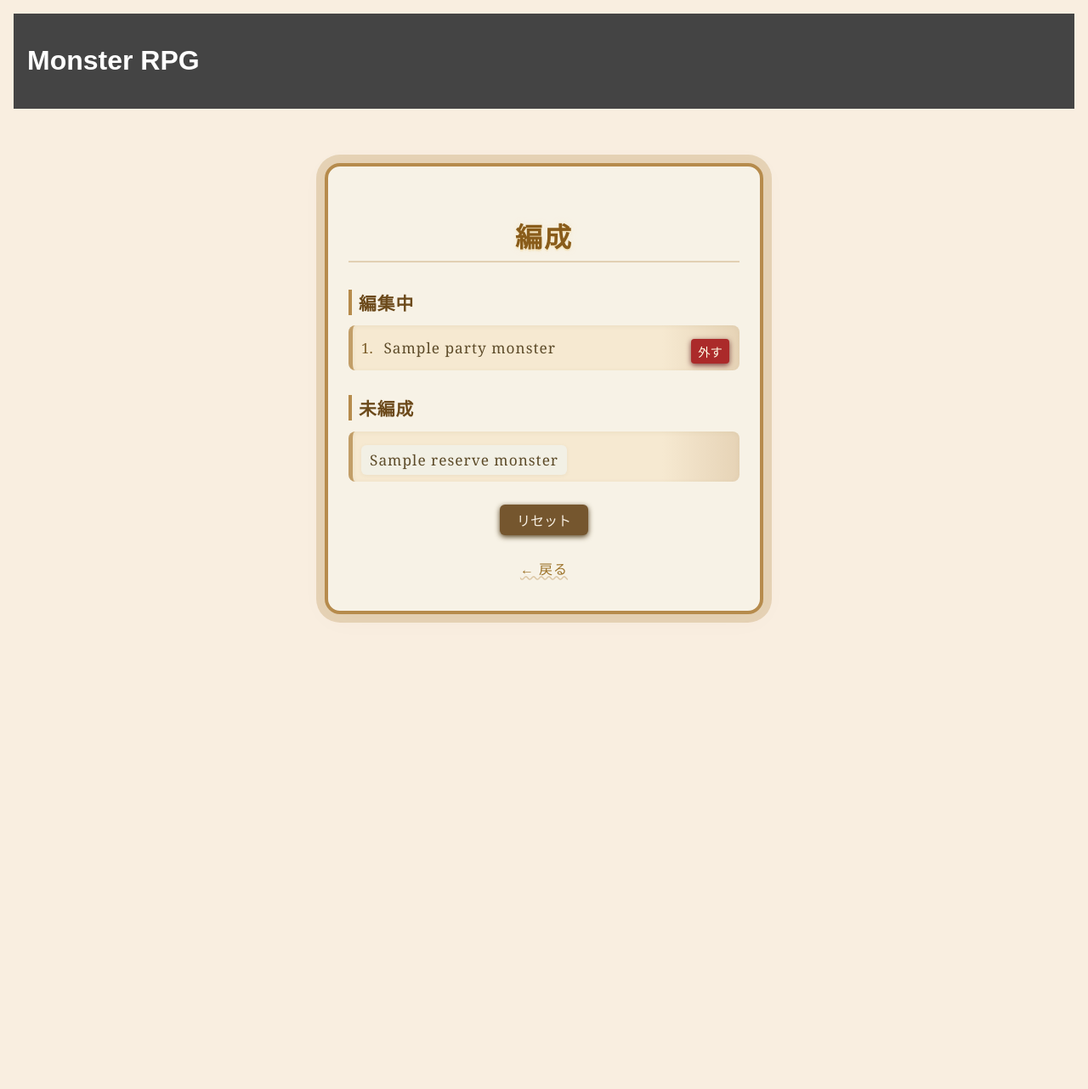
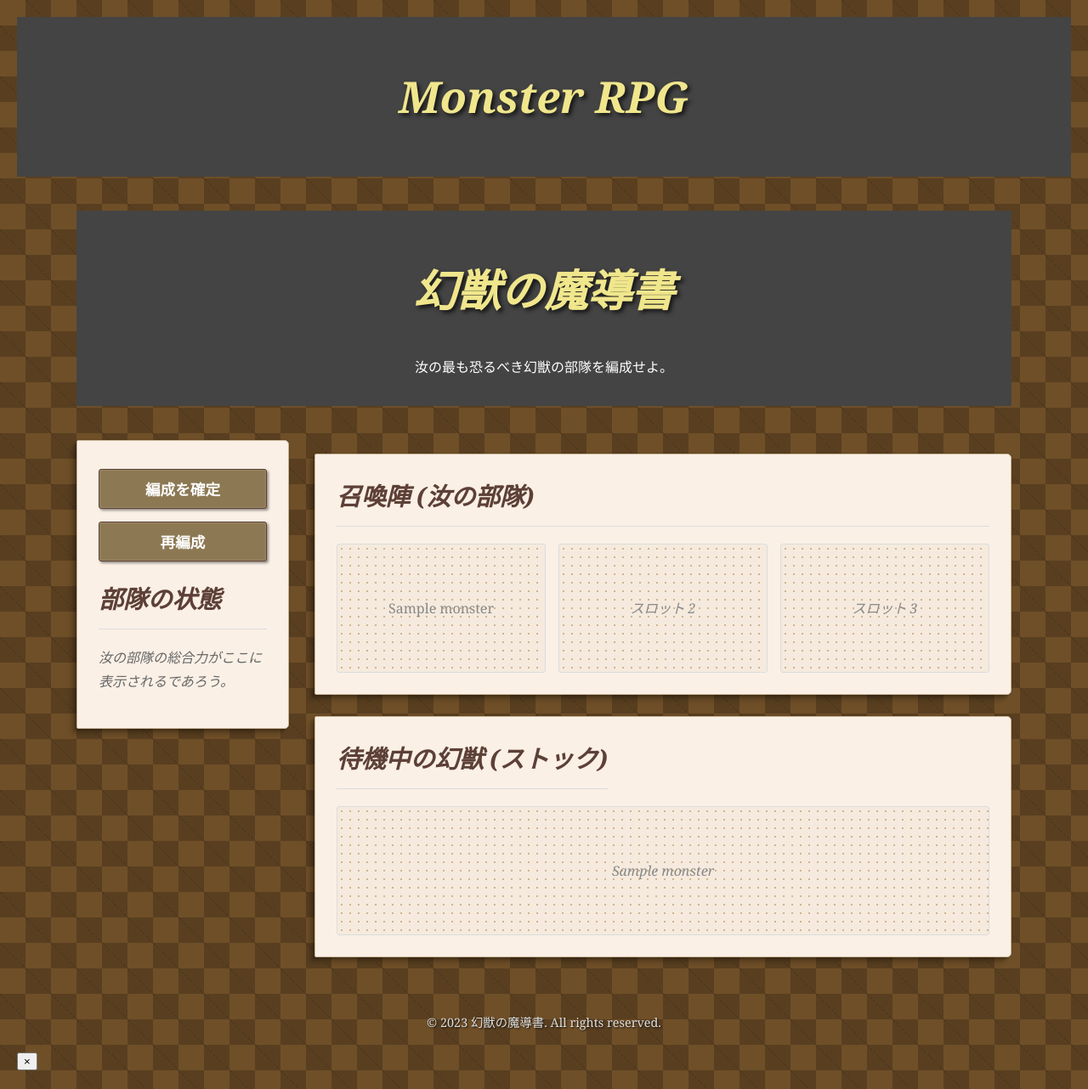
Before and after one commit to bakamarudasi/monster_rpg_project, a Flask app: template backend/src/monster_rpg/templates/formation.html in a window 1280 px wide. Shown: the whole page at 85% size. Before the commit the page ends 733 px from the top, so only its background shows below. Run offline with Flask 3, Linux system fonts and the light colour scheme; the template is opened without the code that fills it: most values are stand-ins (such as "Sample title", 1, 10 or a date in 2020).

Commit message:
Add drag-and-drop formation UI

```diff
--- /dev/null
+++ b/backend/src/monster_rpg/static/party/formation.css
@@ -0,0 +1,121 @@
+/* Formation page styles */
+body {
+    /* wood desk texture background */
+    background-color: #6f4f28;
+    background-image: linear-gradient(45deg, rgba(0,0,0,0.2) 25%, transparent 25%, transparent 75%, rgba(0,0,0,0.2) 75%),
+                      linear-gradient(45deg, rgba(0,0,0,0.2) 25%, transparent 25%, transparent 75%, rgba(0,0,0,0.2) 75%);
+    background-size: 60px 60px;
+    background-position: 0 0, 30px 30px;
+    font-family: Georgia, 'Times New Roman', Times, serif;
+    color: #3c2f2f;
+    line-height: 1.7;
+    margin: 0;
+    padding: 20px;
+    -webkit-user-select: none;
+    user-select: none;
+}
+.container {
+    max-width: 1100px;
+    margin: 0 auto;
+}
+header {
+    text-align: center;
+    margin-bottom: 40px;
+    color: #fff;
+}
+header h1 {
+    font-family: Georgia, 'Times New Roman', Times, serif;
+    font-size: 3.2em;
+    font-weight: bold;
+    font-style: italic;
+    color: #f0e68c;
+    text-shadow: 3px 3px 5px rgba(0,0,0,0.7);
+}
+.book-page {
+    background-color: #faf0e6;
+    border: 1px solid #c8b496;
+    padding: 25px;
+    box-shadow: 0px 0px 2px rgba(0,0,0,0.3),
+                -3px 3px 3px rgba(0,0,0,0.2),
+                -6px 6px 4px rgba(0,0,0,0.1),
+                -9px 9px 5px rgba(0,0,0,0.05);
+    margin-bottom: 25px;
+    border-radius: 2px 5px 5px 2px;
+    position: relative;
+}
+.book-page h2 {
+    font-family: Georgia, 'Times New Roman', Times, serif;
+    font-size: 1.8em;
+    color: #5d4037;
+    border-bottom: 1px solid #dcdcdc;
+    padding-bottom: 10px;
+    margin-top: 0;
+    margin-bottom: 20px;
+    font-weight: bold;
+    font-style: italic;
+}
+.main-grid {
+    display: grid;
+    grid-template-columns: 250px 1fr;
+    gap: 30px;
+}
+.ornate-button {
+    display: block;
+    width: 100%;
+    background-color: #8c7853;
+    border: 1px solid #5d4037;
+    border-radius: 3px;
+    padding: 10px 15px;
+    font-family: Georgia, 'Times New Roman', Times, serif;
+    font-weight: bold;
+    color: #fff;
+    cursor: pointer;
+    text-align: center;
+    font-size: 1.1em;
+    margin-bottom: 15px;
+    box-shadow: inset 0 0 2px rgba(255,255,255,0.4), 2px 2px 3px rgba(0,0,0,0.4);
+    transition: all 0.2s;
+}
+.ornate-button:hover { background-color: #a28d6a; }
+.ornate-button:active { box-shadow: inset 2px 2px 3px rgba(0,0,0,0.4); transform: translateY(1px); }
+.team-slots, .monster-grid { display: grid; gap: 15px; }
+.team-slots { grid-template-columns: repeat(3, 1fr); }
+.monster-grid { grid-template-columns: repeat(auto-fill, minmax(90px, 1fr)); }
+.drop-area {
+    background-color: #f5eadd;
+    border: 1px solid #dcdcdc;
+    background-image: radial-gradient(#d2b48c 1px, transparent 1px);
+    background-size: 10px 10px;
+    min-height: 140px;
+    padding: 5px;
+    border-radius: 3px;
+    display: flex;
+    align-items: center;
+    justify-content: center;
+    text-align: center;
+    color: #888;
+    transition: all 0.3s ease;
+}
+.monster-item { cursor: grab; transition: all 0.2s ease; max-width: 100%; position: relative; }
+.monster-item img {
+    display: block;
+    width: 100%;
+    border: 4px solid #bda072;
+    border-radius: 3px;
+    box-shadow: 2px 2px 5px rgba(0,0,0,0.3);
+    pointer-events: none;
+}
+.monster-item.dragging { opacity: 0.5; transform: rotate(-5deg) scale(0.9); cursor: grabbing; }
+.drop-area.drag-over { background-color: #fdf5e6; border-color: #bda072; box-shadow: inset 0 0 15px #bda072; }
+.monster-placeholder { width: 100%; height: 100%; display:flex; align-items:center; justify-content:center; font-style: italic; }
+footer {
+    margin-top: 40px;
+    text-align: center;
+    font-size: 0.9em;
+    color: #e0e0e0;
+    text-shadow: 1px 1px 2px rgba(0,0,0,0.8);
+}
+@media (max-width: 768px) {
+    .main-grid { grid-template-columns: 1fr; }
+    header h1 { font-size: 2.5em; }
+}
--- /dev/null
+++ b/backend/src/monster_rpg/static/party/formation.js
@@ -0,0 +1,107 @@
+window.addEventListener('DOMContentLoaded', () => {
+    const modal = document.getElementById('monster-detail-modal');
+    const modalBody = document.getElementById('modal-card-body');
+
+    function displayDetails(data) {
+        modalBody.textContent = '';
+        const imgArea = document.createElement('div');
+        imgArea.className = 'card-image-area';
+        const img = document.createElement('img');
+        img.src = data.image;
+        img.alt = data.name;
+        img.className = 'card-monster-img';
+        imgArea.appendChild(img);
+        modalBody.appendChild(imgArea);
+
+        const header = document.createElement('div');
+        header.className = 'card-header';
+        const h2 = document.createElement('h2');
+        h2.id = 'modal-title';
+        h2.className = 'card-monster-name';
+        h2.textContent = data.name;
+        header.appendChild(h2);
+        const info = document.createElement('div');
+        info.className = 'card-monster-lvhp';
+        info.textContent = `Lv. ${data.level} | HP: ${data.hp} / ${data.max_hp}`;
+        header.appendChild(info);
+        modalBody.appendChild(header);
+
+        const content = document.createElement('div');
+        content.className = 'card-content';
+        const stats = document.createElement('div');
+        stats.className = 'card-stats-grid';
+        ['attack','defense','speed'].forEach(key => {
+            const span = document.createElement('span');
+            span.textContent = `${key}: ${data.stats[key]}`;
+            stats.appendChild(span);
+        });
+        content.appendChild(stats);
+        const descSec = document.createElement('div');
+        descSec.className = 'card-section card-description';
+        const h3 = document.createElement('h3');
+        h3.textContent = '説明';
+        const p = document.createElement('p');
+        p.textContent = data.description;
+        descSec.appendChild(h3);
+        descSec.appendChild(p);
+        content.appendChild(descSec);
+        modalBody.appendChild(content);
+        modal.classList.add('show');
+    }
+
+    function closeModal() { modal.classList.remove('show'); }
+    modal.querySelector('.modal-close-btn').addEventListener('click', closeModal);
+    modal.addEventListener('click', e => { if (e.target === modal) closeModal(); });
+    modal.addEventListener('keydown', e => { if (e.key === 'Escape') closeModal(); });
+
+    document.querySelectorAll('.monster-item').forEach(item => {
+        item.addEventListener('click', () => {
+            const data = JSON.parse(item.dataset.details);
+            displayDetails(data);
+        });
+    });
+
+    // drag and drop
+    const dropAreas = document.querySelectorAll('.drop-area');
+    let draggedItem = null;
+
+    document.querySelectorAll('.monster-item').forEach(draggable => {
+        draggable.addEventListener('dragstart', e => {
+            draggedItem = e.target;
+            setTimeout(() => draggedItem.classList.add('dragging'), 0);
+        });
+        draggable.addEventListener('dragend', () => {
+            if (draggedItem) draggedItem.classList.remove('dragging');
+            draggedItem = null;
+        });
+    });
+
+    dropAreas.forEach(area => {
+        area.addEventListener('dragover', e => { e.preventDefault(); area.classList.add('drag-over'); });
+        area.addEventListener('dragleave', () => area.classList.remove('drag-over'));
+        area.addEventListener('drop', e => {
+            e.preventDefault();
+            area.classList.remove('drag-over');
+            if (!draggedItem) return;
+            const existing = area.querySelector('.monster-item');
+            if (existing && existing !== draggedItem) {
+                draggedItem.parentElement.appendChild(existing);
+            }
+            area.appendChild(draggedItem);
+        });
+    });
+
+    const confirmBtn = document.getElementById('confirm-btn');
+    if (confirmBtn) {
+        confirmBtn.addEventListener('click', e => {
+            e.preventDefault();
+            const order = [];
+            document.querySelectorAll('.team-slots .monster-item').forEach(el => order.push(el.dataset.uid));
+            const reserve = [];
+            document.querySelectorAll('#monster-pool .monster-item').forEach(el => reserve.push(el.dataset.uid));
+            document.getElementById('order-input').value = JSON.stringify(order);
+            document.getElementById('reserve-input').value = JSON.stringify(reserve);
+            document.getElementById('formation-form').submit();
+        });
+    }
+});
--- a/backend/src/monster_rpg/templates/formation.html
+++ b/backend/src/monster_rpg/templates/formation.html
@@ -1,276 +1,81 @@
 {% extends "layout.html" %}
+{% block head_extra %}
+  <link rel="stylesheet" href="{{ url_for('static', filename='party/formation.css') }}">
+{% endblock %}
 {% block content %}
-<div class="book-bg">
-  <div class="book-page fade-in">
-    <h2 class="book-title">編成</h2>
-
-    <h3 class="section-title">編集中</h3>
-    <ul class="member-list">
-      {% for m in player.party_monsters %}
-      <li class="member-item">
-        <div class="member-left">
-          <span class="member-index">{{ loop.index }}.</span>
-          {% if m.image_filename %}
-          <img
-            class="monster-img"
-            src="{{ url_for('static', filename='images/' + m.image_filename) }}"
-            alt="{{ m.name }}"
-          >
-          {% endif %}
-          <span class="member-name">{{ m.name }}</span>
+<div class="container">
+  <header>
+    <h1>幻獣の魔導書</h1>
+    <p>汝の最も恐るべき幻獣の部隊を編成せよ。</p>
+  </header>
+  <div class="main-grid">
+    <aside class="sidebar">
+      <div class="book-page">
+        <form id="formation-form" method="post" action="{{ url_for('formation', user_id=user_id) }}">
+          <input type="hidden" name="order" id="order-input">
+          <input type="hidden" name="reserve" id="reserve-input">
+          <button id="confirm-btn" type="button" class="ornate-button">編成を確定</button>
+          <button type="submit" name="reset" value="1" class="ornate-button">再編成</button>
+        </form>
+        <h2 style="margin-top: 20px;">部隊の状態</h2>
+        <div style="font-style: italic; color: #666;">
+          <p>汝の部隊の総合力がここに表示されるであろう。</p>
         </div>
-        <div class="member-actions">
-          <form action="{{ url_for('formation', user_id=user_id) }}" method="post" class="action-form">
-            <input type="hidden" name="index" value="{{ loop.index0 }}">
-            {% if not loop.first %}
-            <button type="submit" name="move" value="up" class="arrow-btn">↑</button>
-            {% endif %}
-            {% if not loop.last %}
-            <button type="submit" name="move" value="down" class="arrow-btn">↓</button>
-            {% endif %}
-            <button type="submit" name="remove" value="1" class="remove-btn">外す</button>
-          </form>
+      </div>
+    </aside>
+    <main class="main-content">
+      <section class="book-page">
+        <h2>召喚陣 (汝の部隊)</h2>
+        <div class="team-slots">
+          {% for entry in party_info %}
+          <div id="slot-{{ loop.index }}" class="drop-area" data-slot="true">
+            <div class="monster-item" data-uid="{{ entry.uid }}" data-details='{{ entry.detail | tojson | forceescape }}' draggable="true">
+              {% if entry.monster.image_filename %}
+              <img src="{{ url_for('static', filename='images/' + entry.monster.image_filename) }}" alt="{{ entry.monster.name }}">
+              {% else %}
+              {{ entry.monster.name }}
+              {% endif %}
+            </div>
+          </div>
+          {% endfor %}
+          {% for i in range(party_info|length + 1, 4) %}
+          <div id="slot-{{ i }}" class="drop-area" data-slot="true">
+            <div class="monster-placeholder">スロット {{ i }}</div>
+          </div>
+          {% endfor %}
         </div>
-      </li>
-      {% endfor %}
-    </ul>
-
-    <h3 class="section-title">未編成</h3>
-    <ul class="member-list">
-      {% for m in player.reserve_monsters %}
-      <li class="member-item">
-        <form action="{{ url_for('formation', user_id=user_id) }}" method="post" class="action-form">
-          <input type="hidden" name="add_index" value="{{ loop.index0 }}">
-          <button type="submit" class="reserve-btn">
-            {% if m.image_filename %}
-            <img
-              class="monster-img"
-              src="{{ url_for('static', filename='images/' + m.image_filename) }}"
-              alt="{{ m.name }}"
-            >
-            {% endif %}
-            <span class="member-name">{{ m.name }}</span>
-          </button>
-        </form>
-      </li>
-      {% endfor %}
-    </ul>
-
-    <form action="{{ url_for('formation', user_id=user_id) }}" method="post" class="reset-form">
-      <button type="submit" name="reset" value="1" class="reset-btn">リセット</button>
-    </form>
-
-    <a class="book-link" href="{{ url_for('party', user_id=user_id) }}">← 戻る</a>
+      </section>
+      <section class="book-page">
+        <div style="display: flex; justify-content: space-between; align-items: center; flex-wrap: wrap; gap: 10px;">
+          <h2>待機中の幻獣 (ストック)</h2>
+        </div>
+        <div id="monster-pool" class="drop-area">
+          <div class="monster-grid">
+            {% for entry in reserve_info %}
+            <div id="monster-{{ entry.uid }}" class="monster-item" data-uid="{{ entry.uid }}" data-details='{{ entry.detail | tojson | forceescape }}' draggable="true">
+              {% if entry.monster.image_filename %}
+              <img alt="{{ entry.monster.name }}" src="{{ url_for('static', filename='images/' + entry.monster.image_filename) }}">
+              {% else %}
+              <span class="monster-placeholder">{{ entry.monster.name }}</span>
+              {% endif %}
+            </div>
+            {% endfor %}
+          </div>
+        </div>
+      </section>
+    </main>
+  </div>
+  <footer>
+    <p>© 2023 幻獣の魔導書. All rights reserved.</p>
+  </footer>
+</div>
+<div id="monster-detail-modal" class="modal-backdrop" role="dialog" aria-modal="true" aria-labelledby="modal-title">
+  <div class="modal-card">
+    <button class="modal-close-btn" aria-label="閉じる">&times;</button>
+    <div id="modal-card-body"></div>
   </div>
 </div>
-
-<style>
-  body {
-    background: #f9eee0;
-    min-height: 100vh;
-  }
-  .book-bg {
-    display: flex;
-    justify-content: center;
-    align-items: flex-start;
-    min-height: 100vh;
-    padding-top: 48px;
-  }
-  .book-page {
-    background: #f7f2e6;
-    border: 4px solid #b68b4c;
-    border-radius: 18px;
-    max-width: 460px;
-    width: 96%;
-    box-shadow:
-      0 4px 32px #7b51120a,
-      0 0 0 10px #e6d3b6;
-    padding: 32px 24px 38px 24px;
-    position: relative;
-  }
-  .book-title {
-    font-family: 'Georgia', 'Times New Roman', serif;
-    text-align: center;
-    font-size: 2rem;
-    margin-bottom: 1em;
-    color: #895c1a;
-    letter-spacing: 2px;
-    text-shadow: 0 2px 1px #f4e3bd, 0 0 6px #f4e3bd88;
-    border-bottom: 2px solid #b68b4c55;
-    padding-bottom: 0.2em;
-  }
-  .section-title {
-    font-family: 'Georgia', serif;
-    font-size: 1.3rem;
-    color: #6c4a1b;
-    margin-top: 1.4em;
-    margin-bottom: 0.6em;
-    letter-spacing: 1px;
-    border-left: 4px solid #b68b4c;
-    padding-left: 8px;
-  }
-  .member-list {
-    list-style: none;
-    padding: 0;
-    margin: 0 0 1.2em 0;
-  }
-  .member-item {
-    display: flex;
-    justify-content: space-between;
-    align-items: center;
-    background: linear-gradient(90deg, #f6e9d1 80%, #e6d3b6 100%);
-    border-radius: 8px;
-    box-shadow: 0 1px 5px #c1b28b33 inset;
-    border-left: 5px solid #b68b4cbb;
-    margin-bottom: 0.8em;
-    padding: 8px 12px 8px 10px;
-    position: relative;
-    transition: box-shadow 0.3s ease, border-color 0.3s ease;
-  }
-  .member-item.magic-hover {
-    box-shadow: 0 0 22px 3px #ffc85788, 0 0 0 6px #e0c38a22 inset;
-    border-color: #c39b3d;
-  }
-  .member-left {
-    display: flex;
-    align-items: center;
-    gap: 0.8em;
-  }
-  .member-index {
-    font-family: 'Georgia', serif;
-    font-size: 1.05rem;
-    color: #7c5e2a;
-  }
-  .monster-img {
-    width: 52px;
-    height: 52px;
-    object-fit: contain;
-    border-radius: 6px;
-    background: #e3dac0;
-    border: 2px solid #c9b383;
-    box-shadow: 0 2px 4px #b68b4c1a;
-  }
-  .member-name {
-    font-family: 'Georgia', serif;
-    font-size: 1.08rem;
-    color: #5d4b29;
-    letter-spacing: 1px;
-  }
-  .member-actions .action-form {
-    display: flex;
-    gap: 0.3em;
-  }
-  .arrow-btn {
-    background: #8c6d3b;
-    color: #f7efe2;
-    border: none;
-    border-radius: 4px;
-    font-size: 0.95rem;
-    width: 32px;
-    height: 28px;
-    cursor: pointer;
-    box-shadow: 0 2px 6px #5a3e22;
-    transition: background 0.2s ease, box-shadow 0.2s ease;
-  }
-  .arrow-btn:hover {
-    background: #b68b4c;
-    box-shadow: 0 3px 8px #7b5112;
-  }
-  .remove-btn {
-    background: #ab2a2a;
-    color: #fffbe6;
-    border: none;
-    border-radius: 4px;
-    font-size: 0.9rem;
-    padding: 4px 8px;
-    cursor: pointer;
-    box-shadow: 0 2px 6px #7b3e3e;
-    transition: background 0.2s ease, box-shadow 0.2s ease;
-  }
-  .remove-btn:hover {
-    background: #c03939;
-    box-shadow: 0 3px 8px #8b2b2b;
-  }
-  .reserve-btn {
-    display: flex;
-    align-items: center;
-    gap: 0.6em;
-    background: #f2f0e5;
-    border: none;
-    border-radius: 6px;
-    padding: 6px 10px;
-    cursor: pointer;
-    font-family: 'Georgia', serif;
-    font-size: 1rem;
-    color: #5d4b29;
-    box-shadow: 0 1px 4px #b5a47d22;
-    transition: background 0.2s ease, box-shadow 0.2s ease;
-  }
-  .reserve-btn:hover {
-    background: #e6d3b6;
-    box-shadow: 0 2px 6px #b68b4c33;
-  }
-  .reset-form {
-    text-align: center;
-    margin-top: 1em;
-  }
-  .reset-btn {
-    background: #75562e;
-    color: #f7efe2;
-    border: none;
-    border-radius: 6px;
-    font-size: 1rem;
-    padding: 6px 20px;
-    cursor: pointer;
-    box-shadow: 0 2px 6px #55401f;
-    transition: background 0.2s ease, box-shadow 0.2s ease;
-  }
-  .reset-btn:hover {
-    background: #a17c4b;
-    box-shadow: 0 3px 8px #7b5112;
-  }
-  .book-link {
-    display: block;
-    margin: 1.2em auto 0 auto;
-    color: #9c7228;
-    font-family: 'Georgia', serif;
-    font-size: 1rem;
-    text-decoration: underline wavy #b68b4c66;
-    letter-spacing: 1px;
-    padding-top: 8px;
-    text-align: center;
-    transition: color 0.2s ease;
-  }
-  .book-link:hover {
-    color: #ad8236;
-    text-decoration: underline wavy #a17c4b;
-  }
-
-  /* ふわっと現れる */
-  .fade-in {
-    opacity: 0;
-    transform: translateY(32px) scale(0.98);
-    transition: 0.9s cubic-bezier(0.19, 1, 0.22, 1);
-  }
-  .fade-in.show {
-    opacity: 1;
-    transform: none;
-  }
-</style>
-
-<script>
-  // ページ開いたらふわっと出現
-  window.addEventListener('DOMContentLoaded', function() {
-    document.querySelector('.fade-in').classList.add('show');
-    // 編集中リストにマウスオーバーで魔法の光演出
-    document.querySelectorAll('.member-item').forEach(function(el) {
-      el.addEventListener('mouseenter', function() {
-        el.classList.add('magic-hover');
-      });
-      el.addEventListener('mouseleave', function() {
-        el.classList.remove('magic-hover');
-      });
-    });
-  });
-</script>
 {% endblock %}
+{% block scripts %}
+  <script src="{{ url_for('static', filename='party/formation.js') }}"></script>
+{% endblock %}
```
Also changed, not shown: backend/src/monster_rpg/web/party.py (+44 -19 lines).
